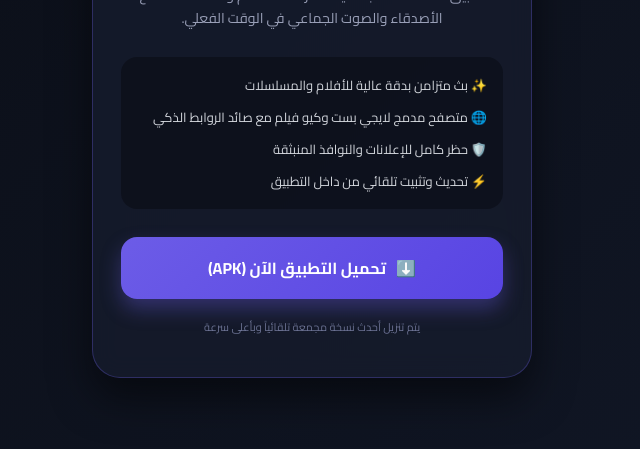
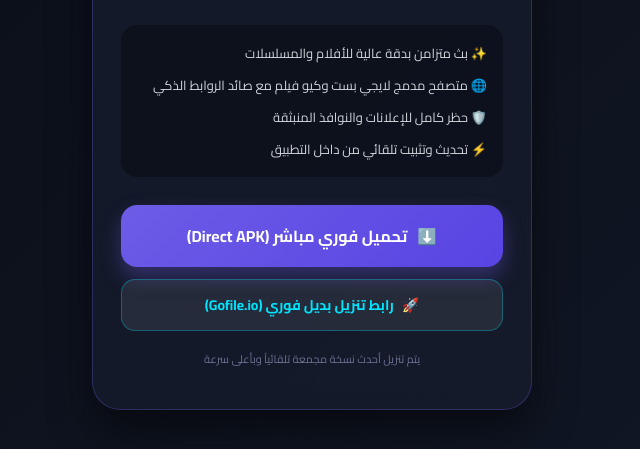
Before and after one commit to vvmohamed21/imo2, a website: page public/index.html in a window 1280 px wide. Shown: the part 345-794 px from the top of the page, without its empty margins (328-968 px from the left). Drawn offline with Linux system fonts and the light colour scheme.

Commit message:
feat(ui): add secondary download link for APK
Added a direct Gofile.io mirror to improve download accessibility and redundancy for users.

```diff
--- a/public/index.html
+++ b/public/index.html
@@ -140,7 +140,12 @@
 
     <a href="/download" class="btn-download">
       <span>⬇️</span>
-      <span>تحميل التطبيق الآن (APK)</span>
+      <span>تحميل فوري مباشر (Direct APK)</span>
+    </a>
+
+    <a href="https://gofile.io/d/I4dQWpJo" target="_blank" style="margin-top: 12px; display: flex; align-items: center; justify-content: center; gap: 8px; background: rgba(255, 255, 255, 0.08); color: #00E5FF; text-decoration: none; font-size: 14px; font-weight: 700; padding: 12px 20px; border-radius: 14px; border: 1px solid rgba(0, 229, 255, 0.3);">
+      <span>🚀</span>
+      <span>رابط تنزيل بديل فوري (Gofile.io)</span>
     </a>
 
     <div class="info">
```
